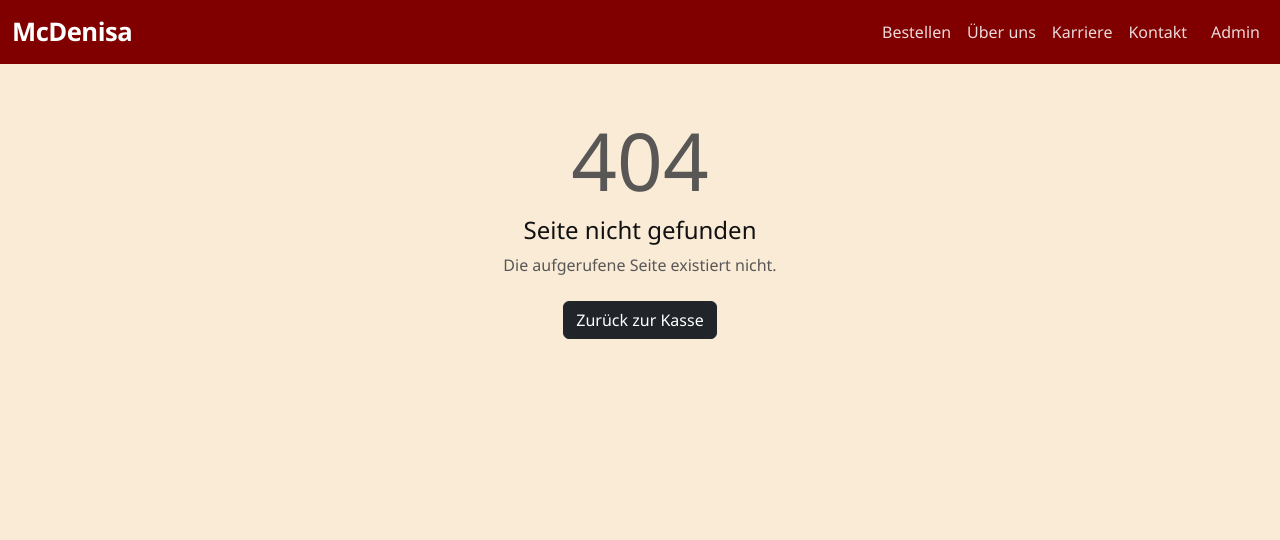
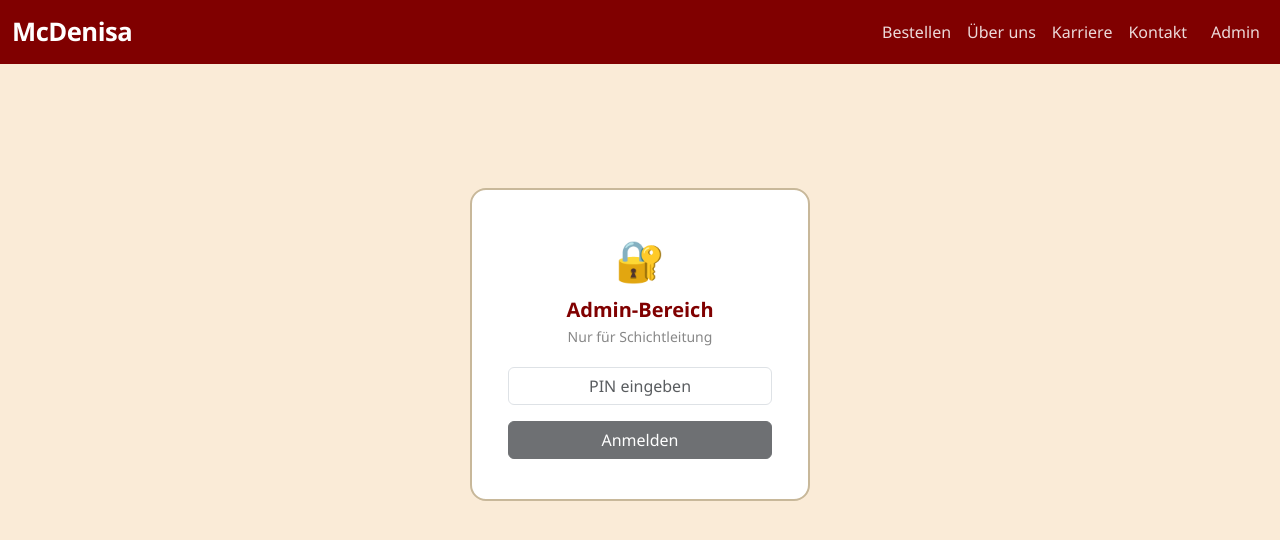
Before and after one commit to denisaandreea-a/McDenisa-Website-Pruefung, an Angular app: page /login in a window 1280 px wide. Before the commit this address had no page. Shown: the top 540 px of the page. Built offline with nearby package versions, Linux system fonts and the light colour scheme.

Commit message:
Custom Validator (Telefon) + Route Guard für Admin mit Login-Seite

```diff
--- a/src/app/career/career.html
+++ b/src/app/career/career.html
@@ -43,7 +43,11 @@
             <div class="col-md-6">
               <label class="form-label fw-semibold">Telefon (optional)</label>
               <input type="tel" class="form-control" formControlName="phone"
-                     title="Deine Telefonnummer" placeholder="+49 123 456789">
+                     title="Deine Telefonnummer" placeholder="+49 123 456789"
+                     [class.is-invalid]="form.controls.phone.touched && form.controls.phone.invalid">
+              @if (form.controls.phone.touched && form.controls.phone.invalid) {
+                <div class="invalid-feedback">Nur Ziffern, +, Leerzeichen und Bindestriche erlaubt.</div>
+              }
             </div>
 
             <div class="col-md-6">
--- a/src/app/career/career.ts
+++ b/src/app/career/career.ts
@@ -1,6 +1,7 @@
 import { Component } from '@angular/core';
 import { ReactiveFormsModule, FormGroup, FormControl, Validators } from '@angular/forms';
 import { CommonModule } from '@angular/common';
+import { phoneValidator } from '../shared/validators';
 
 @Component({
   selector: 'app-career',
@@ -15,7 +16,7 @@ export class Career {
   form = new FormGroup({
     name:    new FormControl('', [Validators.required, Validators.minLength(2)]),
     email:   new FormControl('', [Validators.required, Validators.email]),
-    phone:   new FormControl(''),
+    phone:   new FormControl('', [phoneValidator]),
     area:    new FormControl('', [Validators.required]),
     message: new FormControl('')
   });
--- /dev/null
+++ b/src/app/login/login.css
@@ -0,0 +1,20 @@
+.login-wrapper {
+  display: flex;
+  justify-content: center;
+  align-items: center;
+  min-height: 70vh;
+}
+
+.login-card {
+  background: #fff;
+  border: 2px solid #c8b89a;
+  border-radius: 16px;
+  padding: 40px 36px;
+  width: 100%;
+  max-width: 340px;
+  text-align: center;
+}
+
+.login-logo  { font-size: 2.5rem; margin-bottom: 8px; }
+.login-title { font-weight: 800; color: var(--mc-maroon); margin-bottom: 4px; }
+.login-sub   { color: #888; font-size: 0.875rem; margin-bottom: 20px; }
--- /dev/null
+++ b/src/app/login/login.html
@@ -0,0 +1,26 @@
+<div class="login-wrapper">
+  <div class="login-card">
+    <div class="login-logo">🔐</div>
+    <h5 class="login-title">Admin-Bereich</h5>
+    <p class="login-sub">Nur für Schichtleitung</p>
+
+    @if (wrong) {
+      <div class="alert alert-danger py-2 small">Falscher PIN. Bitte nochmal versuchen.</div>
+    }
+
+    <form [formGroup]="form" (ngSubmit)="onSubmit()" novalidate>
+      <div class="mb-3">
+        <input type="password" class="form-control text-center"
+               formControlName="pin"
+               placeholder="PIN eingeben"
+               [class.is-invalid]="form.controls.pin.touched && form.controls.pin.invalid">
+        @if (form.controls.pin.touched && form.controls.pin.invalid) {
+          <div class="invalid-feedback">Bitte PIN eingeben.</div>
+        }
+      </div>
+      <button type="submit" class="btn btn-dark w-100" [disabled]="form.invalid">
+        Anmelden
+      </button>
+    </form>
+  </div>
+</div>
--- /dev/null
+++ b/src/app/login/login.ts
@@ -0,0 +1,29 @@
+import { Component } from '@angular/core';
+import { ReactiveFormsModule, FormGroup, FormControl, Validators } from '@angular/forms';
+import { Router } from '@angular/router';
+
+@Component({
+  selector: 'app-login',
+  imports: [ReactiveFormsModule],
+  templateUrl: './login.html',
+  styleUrl: './login.css',
+})
+export class Login {
+  wrong = false;
+
+  form = new FormGroup({
+    pin: new FormControl('', [Validators.required])
+  });
+
+  constructor(private router: Router) {}
+
+  onSubmit(): void {
+    if (this.form.value.pin === '1234') {
+      sessionStorage.setItem('isAdmin', 'true');
+      this.router.navigate(['/admin']);
+    } else {
+      this.wrong = true;
+      this.form.reset();
+    }
+  }
+}
--- /dev/null
+++ b/src/app/shared/admin.guard.ts
@@ -0,0 +1,10 @@
+import { inject } from '@angular/core';
+import { CanActivateFn, Router } from '@angular/router';
+
+export const adminGuard: CanActivateFn = () => {
+  const router = inject(Router);
+  if (sessionStorage.getItem('isAdmin') === 'true') {
+    return true;
+  }
+  return router.createUrlTree(['/login']);
+};
--- /dev/null
+++ b/src/app/shared/validators.ts
@@ -0,0 +1,6 @@
+import { AbstractControl, ValidationErrors } from '@angular/forms';
+
+export function phoneValidator(control: AbstractControl): ValidationErrors | null {
+  if (!control.value) return null;
+  return /^[+\d\s\-()]+$/.test(control.value) ? null : { invalidPhone: true };
+}
```
Also changed, not shown: src/app/app.routes.ts (+6 -4 lines).
